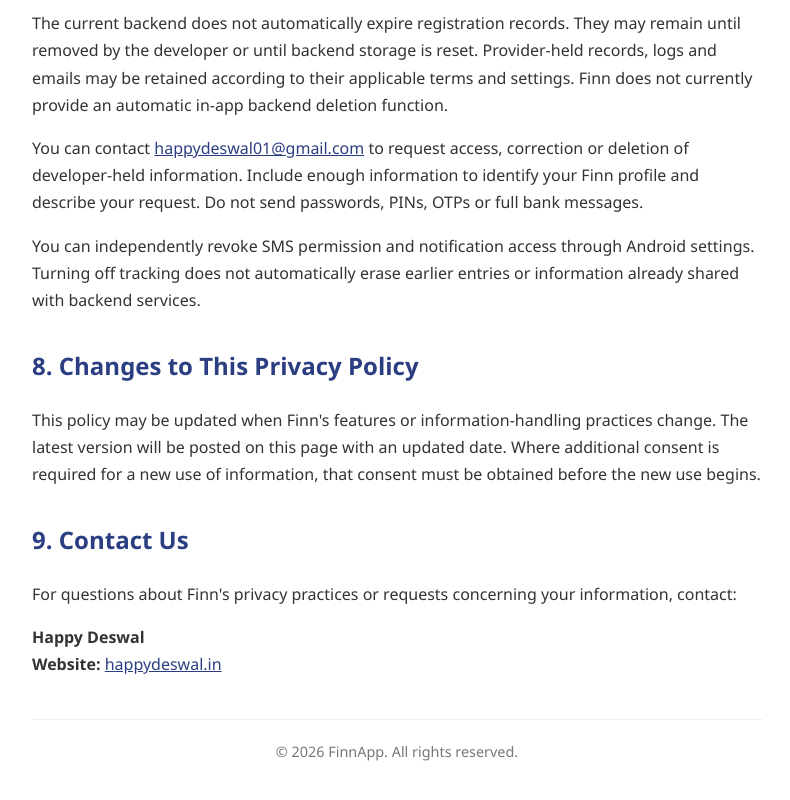
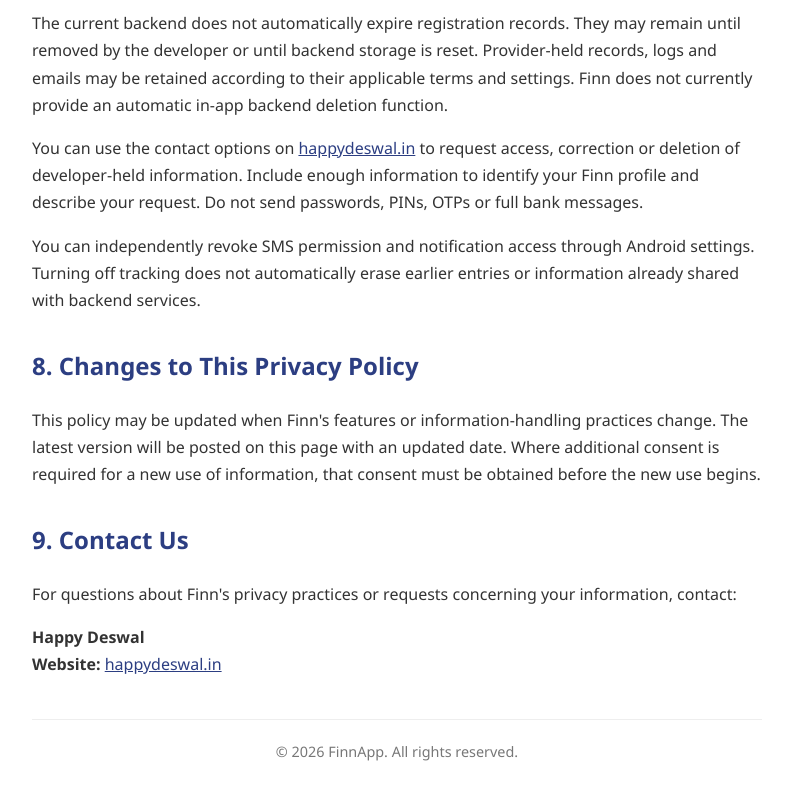
Before and after one commit to HappyDeswal/finn-privacy-policy, a plain HTML site: page index.html in a window 1280 px wide. Shown: the part 3650-4450 px from the top of the page, without its empty margins (243-1033 px from the left). Drawn offline with Linux system fonts and the light colour scheme.

Commit message:
Use website for privacy and deletion requests

```diff
--- a/index.html
+++ b/index.html
@@ -333,8 +333,8 @@
         deletion function.
     </p>
     <p>
-        You can contact
-        <a href="mailto:happydeswal01@gmail.com">happydeswal01@gmail.com</a>
+        You can use the contact options on
+        <a href="https://happydeswal.in" target="_blank" rel="noopener noreferrer">happydeswal.in</a>
         to request access, correction or deletion of developer-held
         information. Include enough information to identify your Finn
         profile and describe your request. Do not send passwords, PINs,
```
